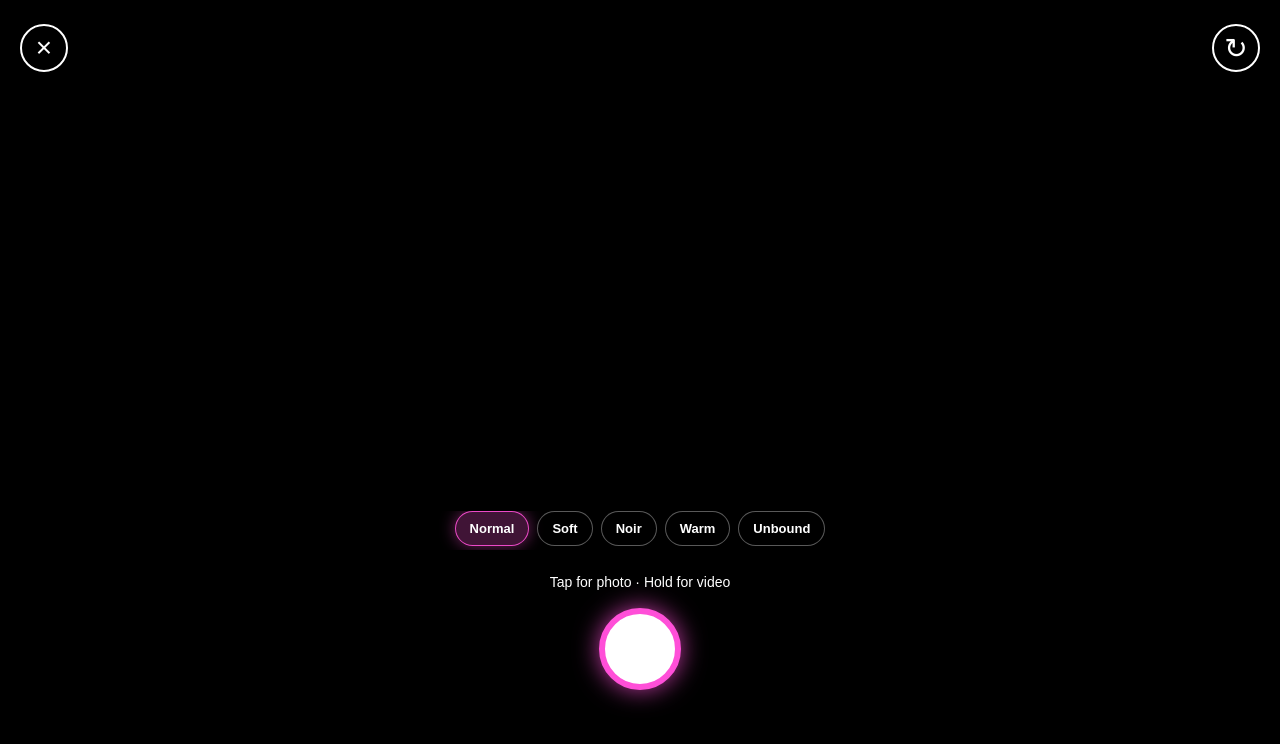
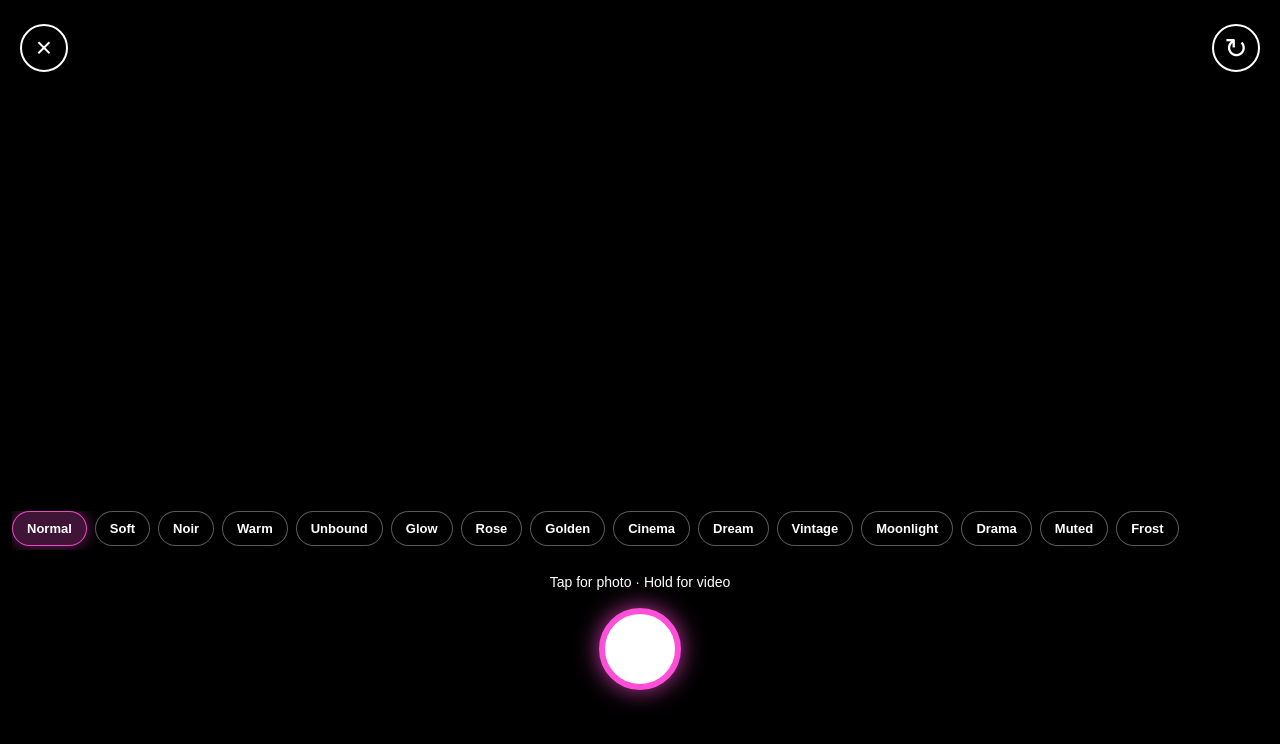
Before and after one commit to Stephensr50/Unbound, a Next.js app in the folder unbound2/: page /camera in a window 1280 px wide. Shown: the top 744 px of the page. Built offline with nearby package versions, Linux system fonts and the light colour scheme; no server answers; a web font is replaced by a local one.

Commit message:
Updated camera filters

```diff
--- a/unbound2/app/camera/page.tsx
+++ b/unbound2/app/camera/page.tsx
@@ -9,29 +9,40 @@ process.env.NEXT_PUBLIC_SUPABASE_URL!,
 process.env.NEXT_PUBLIC_SUPABASE_ANON_KEY!
 );
 
-type CameraFilter = "none" | "soft" | "noir" | "warm" | "unbound";
+type CameraFilter =
+| "none"
+| "soft"
+| "noir"
+| "warm"
+| "unbound"
+| "glow"
+| "rose"
+| "golden"
+| "cinema"
+| "dream"
+| "vintage"
+| "moonlight"
+| "highContrast"
+| "muted"
+| "frost";
 
 const cameraFilters: Record<CameraFilter, { label: string; css: string }> = {
-none: {
-label: "Normal",
-css: "none",
-},
-soft: {
-label: "Soft",
-css: "brightness(1.08) contrast(0.92) saturate(1.12) blur(0.4px)",
-},
-noir: {
-label: "Noir",
-css: "grayscale(1) contrast(1.25) brightness(0.92)",
-},
-warm: {
-label: "Warm",
-css: "sepia(0.18) saturate(1.25) brightness(1.05)",
-},
-unbound: {
-label: "Unbound",
-css: "contrast(1.08) saturate(1.45) hue-rotate(285deg) brightness(1.05)",
-},
+none: { label: "Normal", css: "none" },
+soft: { label: "Soft", css: "brightness(1.08) contrast(0.92) saturate(1.12) blur(0.4px)" },
+noir: { label: "Noir", css: "grayscale(1) contrast(1.25) brightness(0.92)" },
+warm: { label: "Warm", css: "sepia(0.18) saturate(1.25) brightness(1.05)" },
+unbound: { label: "Unbound", css: "contrast(1.08) saturate(1.45) hue-rotate(285deg) brightness(1.05)" },
+
+glow: { label: "Glow", css: "brightness(1.12) contrast(0.95) saturate(1.25) blur(0.25px)" },
+rose: { label: "Rose", css: "sepia(0.08) saturate(1.45) hue-rotate(315deg) brightness(1.08)" },
+golden: { label: "Golden", css: "sepia(0.28) saturate(1.35) brightness(1.08) contrast(0.98)" },
+cinema: { label: "Cinema", css: "contrast(1.22) saturate(1.15) brightness(0.92)" },
+dream: { label: "Dream", css: "brightness(1.14) contrast(0.85) saturate(1.3) blur(0.7px)" },
+vintage: { label: "Vintage", css: "sepia(0.38) contrast(0.95) saturate(0.9) brightness(1.03)" },
+moonlight: { label: "Moonlight", css: "brightness(0.92) contrast(1.08) saturate(0.9) hue-rotate(190deg)" },
+highContrast: { label: "Drama", css: "contrast(1.45) saturate(1.15) brightness(0.95)" },
+muted: { label: "Muted", css: "saturate(0.65) contrast(1.05) brightness(1.02)" },
+frost: { label: "Frost", css: "brightness(1.1) contrast(0.95) saturate(0.8) hue-rotate(170deg)" },
 };
 
 export default function CameraPage() {
@@ -476,7 +487,7 @@ bottom: 250,
 left: 12,
 right: 12,
 display: "flex",
-justifyContent: "center",
+justifyContent: "flex-start",
 gap: 8,
 overflowX: "auto",
 zIndex: 10,
```
